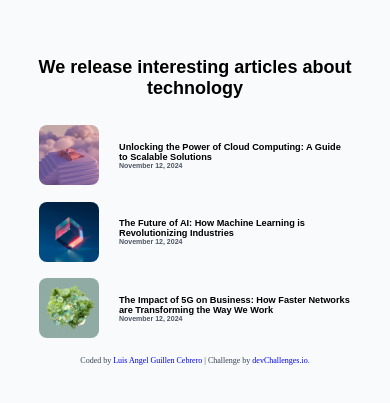
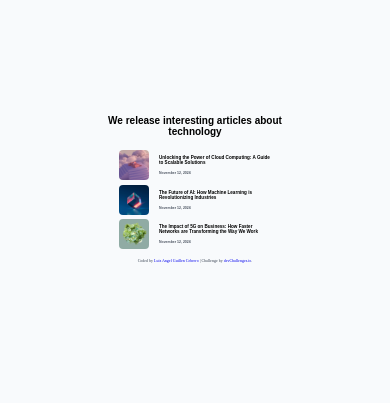
Before and after one commit to LuisAngel23-ui/DevChallenge_SimplyArticleListing, a plain HTML site: page index.html in a window 390 px wide. Shown: the part 235-638 px from the top of the page. Drawn offline with Linux system fonts and the light colour scheme; a web font is replaced by a local one.

Commit message:
Responsive with clamp

```diff
--- a/index.html
+++ b/index.html
@@ -19,7 +19,7 @@
   <body>
 
     <h1 class="encabezado">We release interesting articles about technology</h1>
-    <main class="lista_articulos"></main>
+    <main class="lista__articulos">
 
       <article class="articulo">
         <img class="articulo__imagen" src="resources\photo_1.png" alt="imagen block">
--- a/style.css
+++ b/style.css
@@ -1,4 +1,6 @@
 @import url('https://fonts.google.com/specimen/Poppins');
+
+/* En mi pantalla 1vw=17.78px y vh=8.75 */
 
 :root{
     --fuente: "Poppins", sans-serif;
@@ -6,6 +8,7 @@
     --colorsecundario:#000000;
     --colorterceario:#4D5562;
     --colorcuartario:#D9D9D9;
+    font-size: clamp(4px,1vw,16px);
 }
 
 
@@ -25,12 +28,12 @@ body {
         background-color: var(--colorprimario);
       }
 .encabezado{
-    margin:6rem 0 2rem 0;
-    width: 50rem;
+    margin:1rem 0 2rem 0;
+    width:50rem;
     text-align: center;
     font-family: var(--fuente);
     font-weight: 600;
-    font-size: 2.25rem;
+    font-size: 2.5rem;
     color: var(--colotsecundario);
 }
 .lista__articulos{
@@ -51,7 +54,7 @@ body {
 
 }
 .articulo__cuerpo{
-    width: 29rem;
+    width: 28rem;
     display: flex;
     flex-direction: column;
     justify-content: center;
@@ -67,8 +70,31 @@ body {
     font-family: var(--fuente);
     font-weight: 500;
     font-size: 0.875rem;
+    padding: 1.5rem 0 0 0;
     color: var(--colorterceario);
 }
+
+
+@media(max-height:600px){
+    .lista__articulos{
+        display:flex;
+        flex-direction: row;
+    }
+
+    .encabezado{
+        width: 60rem;
+    }
+    .articulo{
+        display: flex;
+        height: 7rem;
+        width: 30rem;
+        margin: 1.55rem 0 1rem 0;
+        align-items: center;
+    }
+}
+
+
+
 
 .author-info {
         font-size: 0.875;
@@ -80,53 +106,3 @@ body {
 .author-info a {
         text-decoration: none;
       }
-
-
-
-@media (max-width:700px) {
-    html{font-size: 12px;}
-
-}
-@media (max-width:500px) {
-    html{font-size: 9px;}
-
-}
-@media (max-width:400px) {
-    html{font-size: 8px;}
-
-}
-
-@media (max-width:350px) {
-    html{font-size: 6px;}
-
-}
-
-@media (max-width:300px) {
-    html{font-size: 4px;}
-
-}
-
-@media (max-width:300px) {
-    html{font-size: 6px;}
-}
-@media (max-height:745px) {
-    html{font-size: 12px;}
-}
-@media (max-height:540px) {
-    html{font-size: 10px;}
-}
-@media (max-height:450px) {
-    html{font-size: 8px;}
-}
-
-@media (max-height:450px) {
-    html{font-size: 8px;}
-}
-
-@media (max-height:400px) {
-    html{font-size: 6px;}
-}
-
-@media (max-height:300px) {
-    html{font-size: 4px;}
-}
```
